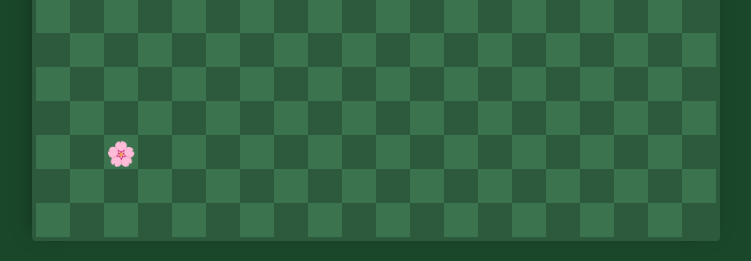
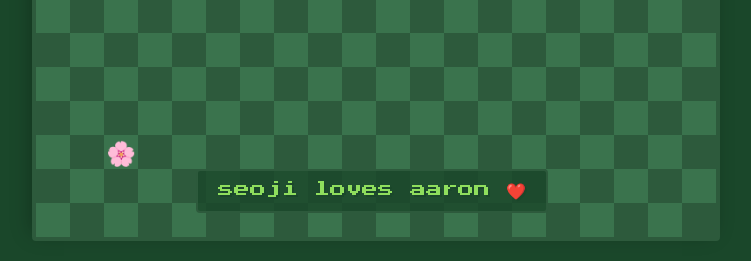
Before and after one commit to sarakimch/snake-game, a plain HTML site: page index.html in a window 1280 px wide. Shown: the part 539-800 px from the top of the page, without its empty margins (268-1019 px from the left). Drawn offline with Linux system fonts and the light colour scheme.

Commit message:
Added love message and finalized game design

```diff
--- a/index.html
+++ b/index.html
@@ -59,6 +59,22 @@
             border-radius: 8px;
             border: 4px solid #2d5a3c;
         }
+        #love-message {
+            position: absolute;
+            bottom: 20px;
+            left: 50%;
+            transform: translateX(-50%);
+            color: #8fde5d;
+            font-size: 16px;
+            text-shadow: 2px 2px 0px #1a472a;
+            z-index: 1;
+            font-family: 'Press Start 2P', system-ui, -apple-system, sans-serif;
+            background-color: rgba(26, 71, 42, 0.8);
+            padding: 10px 20px;
+            border-radius: 4px;
+            border: 2px solid #2d5a3c;
+            white-space: nowrap;
+        }
     </style>
     <link href="https://fonts.googleapis.com/css2?family=Press+Start+2P&display=swap" rel="stylesheet">
 </head>
@@ -70,6 +86,7 @@
             Game Over!<br>
             Press Space to Restart
         </div>
+        <div id="love-message">seoji loves aaron ❤️</div>
     </div>
     <script src="game.js"></script>
 </body>
```
Also changed, not shown: 1 other file.
